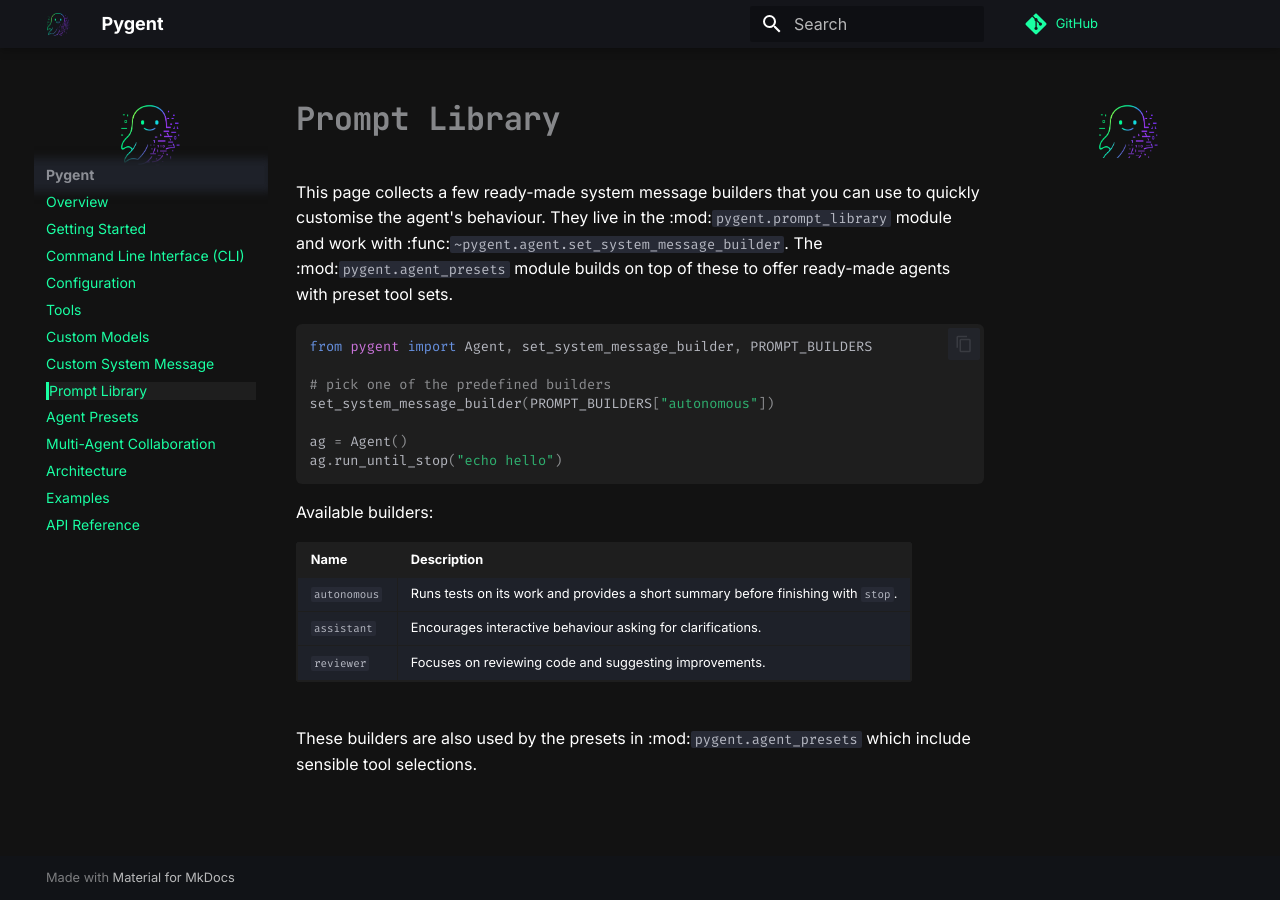
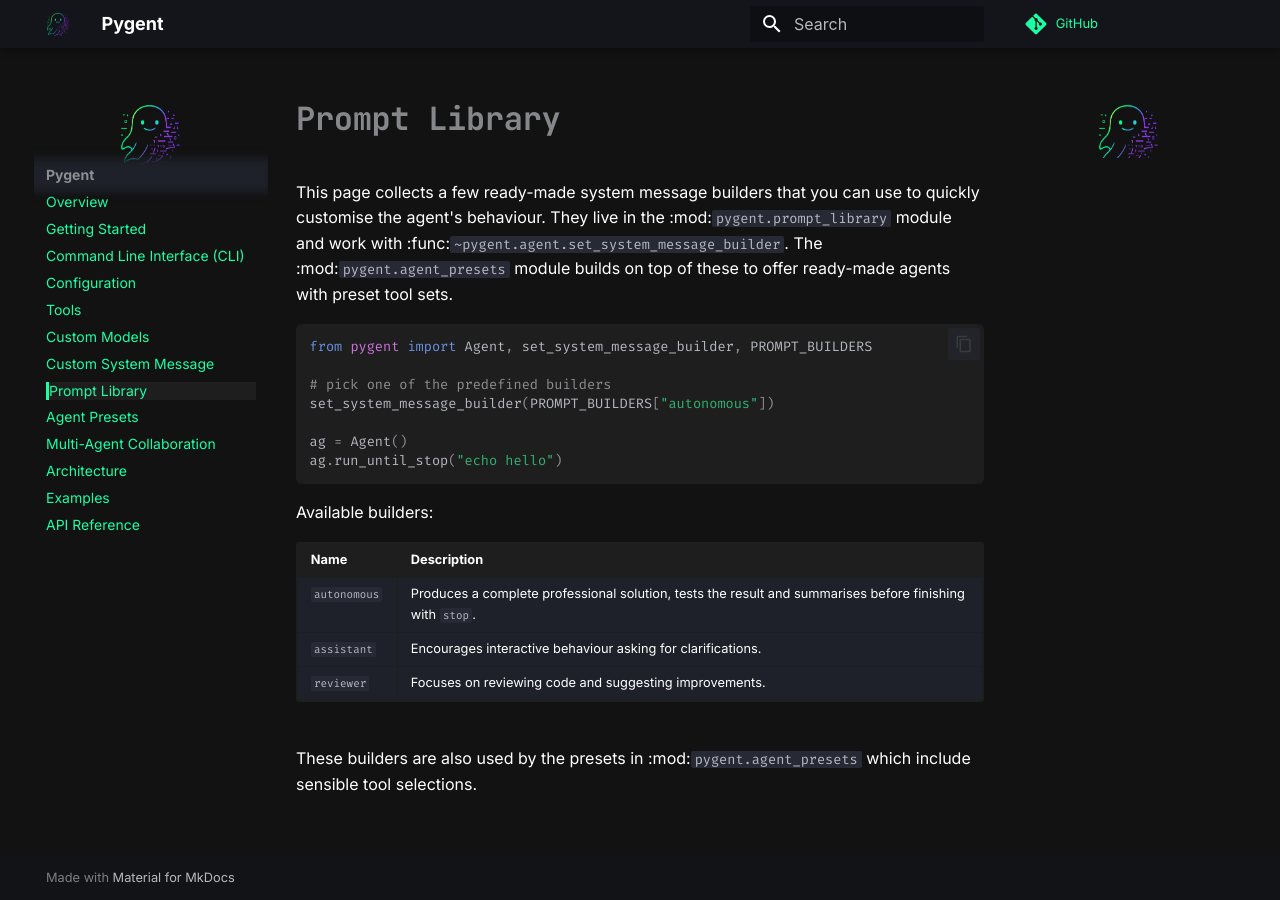
Before and after one commit to MarianoChaves/pygent, an MkDocs documentation site: the page built from docs/prompt-library.md, in a window 1280 px wide. Built offline with MkDocs 1.6.1 and Material for MkDocs 9.7.7, drawn with Linux system fonts in a browser that asks for light colours; comment, search, counter and statistics services are not loaded.

Commit message:
Refine autonomous prompt for professional solutions

```diff
--- a/docs/prompt-library.md
+++ b/docs/prompt-library.md
@@ -21,7 +21,7 @@ Available builders:
 
 | Name | Description |
 | --- | --- |
-| ``autonomous`` | Runs tests on its work and provides a short summary before finishing with ``stop``. |
+| ``autonomous`` | Produces a complete professional solution, tests the result and summarises before finishing with ``stop``. |
 | ``assistant`` | Encourages interactive behaviour asking for clarifications. |
 | ``reviewer`` | Focuses on reviewing code and suggesting improvements. |
 
```
Also changed, not shown: docs/agent-presets.md (+1 -1 lines), 1 other file.
